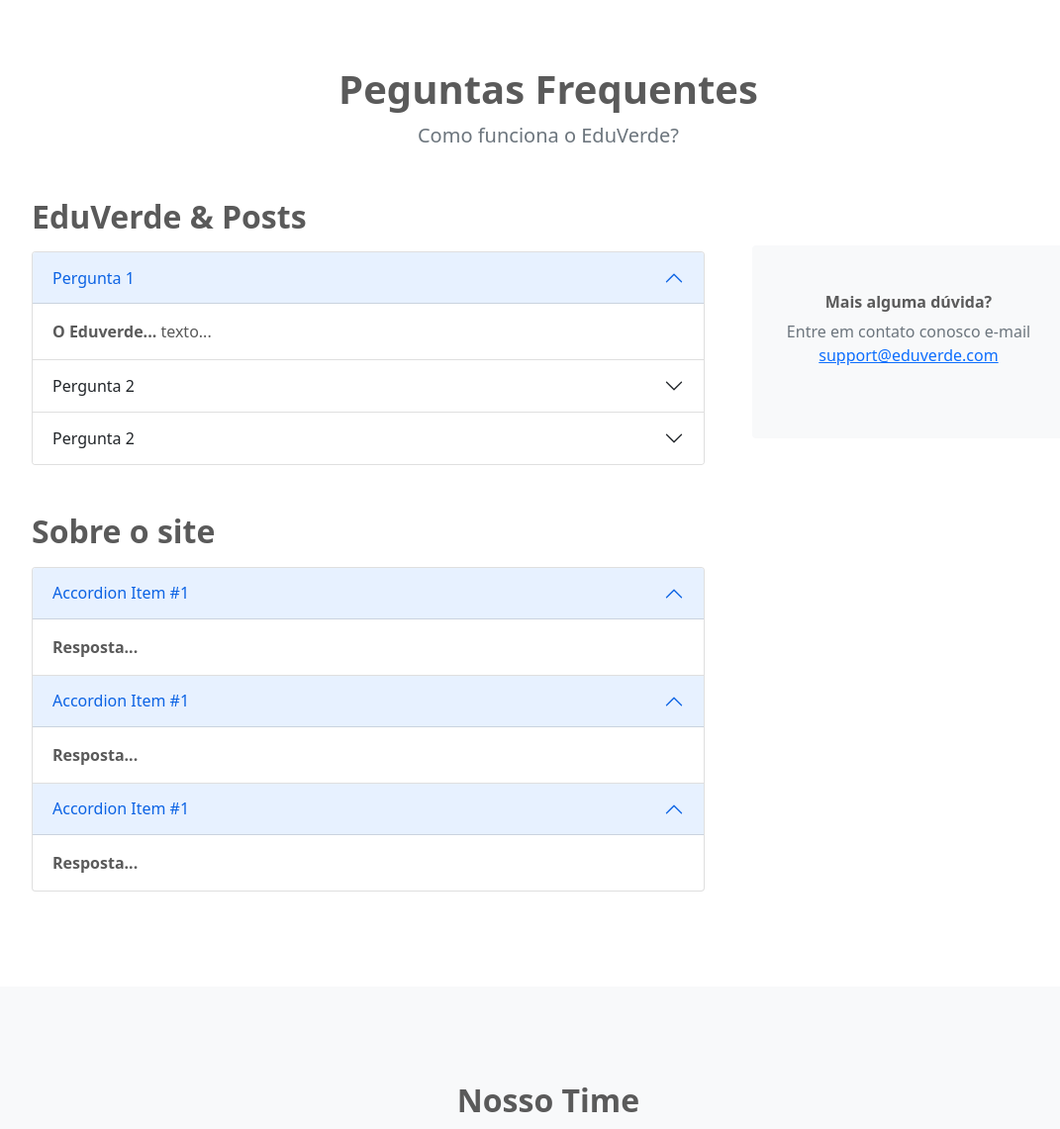
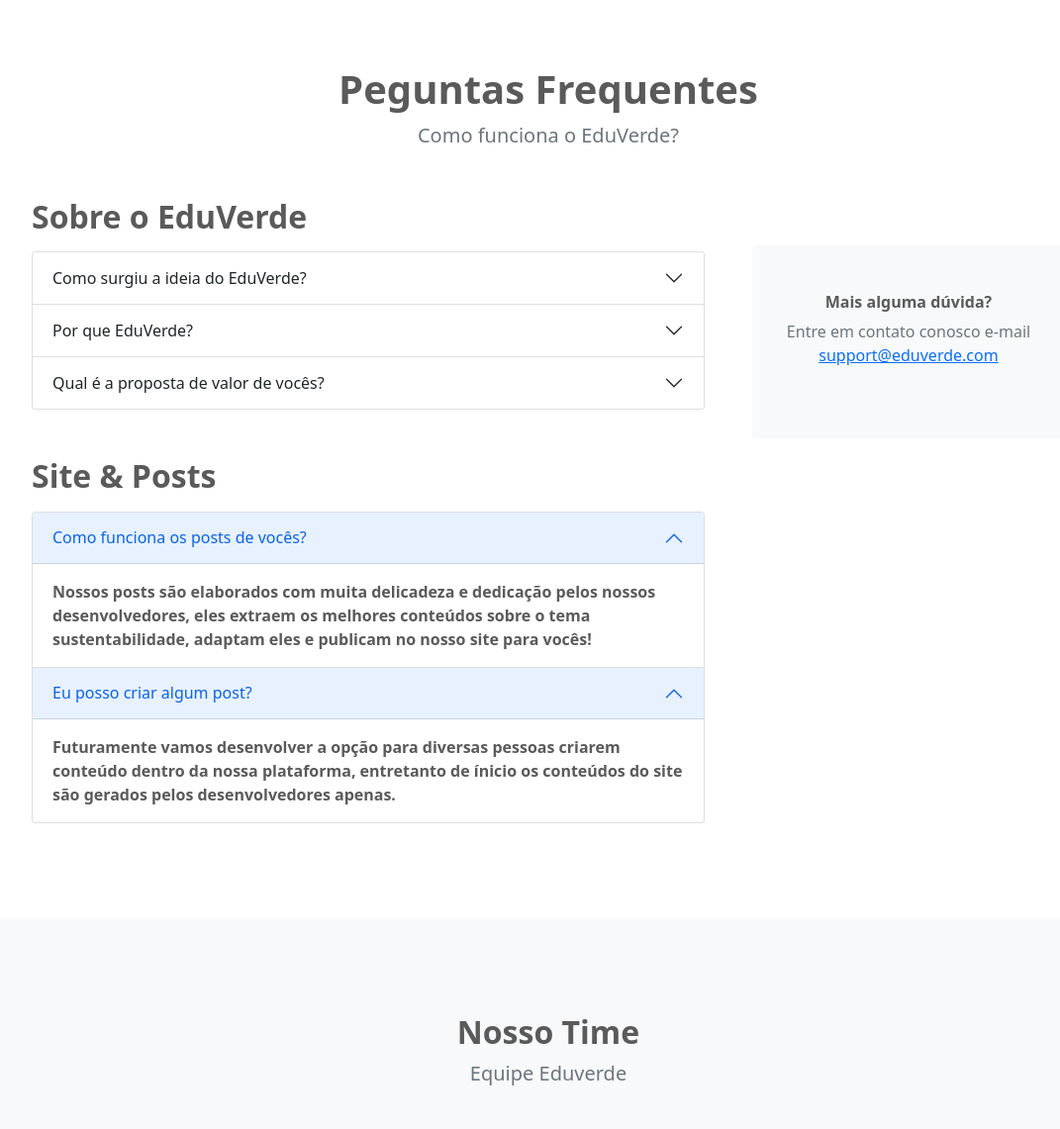
Before and after one commit to VitorDiniz2/PHPdocker2.0, a PHP site: page /about.php in a window 1280 px wide. Shown: the part 102-1243 px from the top of the page at 99% size, without its empty margins (86-1157 px from the left). Run offline with PHP 8.4, Linux system fonts and the light colour scheme; grey boxes labelled with a size stand in for pictures from a placeholder-image service; some libraries are stand-ins or nearby versions.

Commit message:
Add files via upload

```diff
--- a/about.php
+++ b/about.php
@@ -102,24 +102,18 @@ session_start();
                     <div class="row gx-5">
                         <div class="col-xl-8">
                             <!-- FAQ Accordion 1-->
-                            <h2 class="fw-bolder mb-3">EduVerde &amp; Posts</h2>
+                            <h2 class="fw-bolder mb-3">Sobre o EduVerde</h2>
                             <div class="accordion mb-5" id="accordionExample">
-                                <div class="accordion-item">
-                                    <h3 class="accordion-header" id="headingOne"><button class="accordion-button" type="button" data-bs-toggle="collapse" data-bs-target="#collapseOne" aria-expanded="true" aria-controls="collapseOne">Pergunta 1</button></h3>
-                                    <div class="accordion-collapse collapse show" id="collapseOne" aria-labelledby="headingOne" data-bs-parent="#accordionExample">
-                                        <div class="accordion-body">
-                                            <strong>O Eduverde...</strong>
-                                            texto...
-                                            <code></code>
-
-                                        </div>
-                                    </div>
-                                </div>
-                                <div class="accordion-item">
-                                    <h3 class="accordion-header" id="headingTwo"><button class="accordion-button collapsed" type="button" data-bs-toggle="collapse" data-bs-target="#collapseTwo" aria-expanded="false" aria-controls="collapseTwo">Pergunta 2</button></h3>
+                            <div class="accordion-item">
+                                    <h3 class="accordion-header" id="headingTwo"><button class="accordion-button collapsed" type="button" data-bs-toggle="collapse" data-bs-target="#collapseTwo" aria-expanded="false" aria-controls="collapseTwo">Como surgiu a ideia do EduVerde?</button></h3>
                                     <div class="accordion-collapse collapse" id="collapseTwo" aria-labelledby="headingTwo" data-bs-parent="#accordionExample">
                                         <div class="accordion-body">
-                                            <strong>Texto...</strong>
+                                            <strong>Foi proposto para nós, alunos do 5° período de Sistemas de Informações,
+                                              desenvolver aplicações sustentáveis para o trabalho interdisciplinar. Nosso grupo decidiu
+                                              desenvolver o EduVerde pois muitas pessoas são bastante desinformadas sobre esse tipo de
+                                              conteúdo, então decidimos criar esse portal de infromações para todos ficarem cientes da importância
+                                              da sustentabilidade.
+                                            </strong>
 
                                             <code></code>
 
@@ -127,10 +121,27 @@ session_start();
                                     </div>
                                 </div>
                                 <div class="accordion-item">
-                                    <h3 class="accordion-header" id="headingThree"><button class="accordion-button collapsed" type="button" data-bs-toggle="collapse" data-bs-target="#collapseThree" aria-expanded="false" aria-controls="collapseThree">Pergunta 2</button></h3>
+                                    <h3 class="accordion-header" id="headingTwo"><button class="accordion-button collapsed" type="button" data-bs-toggle="collapse" data-bs-target="#collapseTwo" aria-expanded="false" aria-controls="collapseTwo">Por que EduVerde?</button></h3>
+                                    <div class="accordion-collapse collapse" id="collapseTwo" aria-labelledby="headingTwo" data-bs-parent="#accordionExample">
+                                        <div class="accordion-body">
+                                            <strong>Decidimos colocar o nome de EduVerde no nosso projeto pois Edu vem de educar e educação é
+                                              o Verde seria uma referência a sustentabilidade, por isso o nome EduVerde.
+                                            </strong>
+
+                                            <code></code>
+
+                                        </div>
+                                    </div>
+                                </div>
+                                <div class="accordion-item">
+                                    <h3 class="accordion-header" id="headingThree"><button class="accordion-button collapsed" type="button" data-bs-toggle="collapse" data-bs-target="#collapseThree" aria-expanded="false" aria-controls="collapseThree">Qual é a proposta de valor de vocês?</button></h3>
                                     <div class="accordion-collapse collapse" id="collapseThree" aria-labelledby="headingThree" data-bs-parent="#accordionExample">
                                         <div class="accordion-body">
-                                            <strong>Mais texto...</strong>
+                                            <strong>O EduVerde trás como proposta de valor conscientizar e ajudar todos quando se
+                                              trata de sustentabilidade. Vamos desenvolver e trazer os melhores conteúdos para você, estar
+                                              sempre informado sobre tudo que esta acontecendo no planeta e dicas de como você pode
+                                              colaborar com ele nem que seja nos mínimos detalhes.
+                                            </strong>
 
                                             <code></code>
 
@@ -139,13 +150,16 @@ session_start();
                                 </div>
                             </div>
                             <!-- FAQ Accordion 2-->
-                            <h2 class="fw-bolder mb-3">Sobre o site</h2>
+                            <h2 class="fw-bolder mb-3">Site &amp; Posts</h2>
                             <div class="accordion mb-5 mb-xl-0" id="accordionExample2">
                                 <div class="accordion-item">
-                                    <h3 class="accordion-header" id="headingOne"><button class="accordion-button" type="button" data-bs-toggle="collapse" data-bs-target="#collapseOne" aria-expanded="true" aria-controls="collapseOne">Accordion Item #1</button></h3>
+                                    <h3 class="accordion-header" id="headingOne"><button class="accordion-button" type="button" data-bs-toggle="collapse" data-bs-target="#collapseOne" aria-expanded="true" aria-controls="collapseOne">Como funciona os posts de vocês?</button></h3>
                                     <div class="accordion-collapse collapse show" id="collapseOne" aria-labelledby="headingOne" data-bs-parent="#accordionExample2">
                                         <div class="accordion-body">
-                                            <strong>Resposta...</strong>
+                                            <strong>Nossos posts são elaborados com muita delicadeza e dedicação pelos nossos desenvolvedores,
+                                              eles extraem os melhores conteúdos sobre o tema sustentabilidade, adaptam eles e publicam no nosso site
+                                              para vocês!
+                                            </strong>
 
                                             <code></code>
 
@@ -153,27 +167,19 @@ session_start();
                                     </div>
                                 </div>
                                 <div class="accordion-item">
-                                    <h3 class="accordion-header" id="headingOne"><button class="accordion-button" type="button" data-bs-toggle="collapse" data-bs-target="#collapseOne" aria-expanded="true" aria-controls="collapseOne">Accordion Item #1</button></h3>
+                                    <h3 class="accordion-header" id="headingOne"><button class="accordion-button" type="button" data-bs-toggle="collapse" data-bs-target="#collapseOne" aria-expanded="true" aria-controls="collapseOne">Eu posso criar algum post?</button></h3>
                                     <div class="accordion-collapse collapse show" id="collapseOne" aria-labelledby="headingOne" data-bs-parent="#accordionExample2">
                                         <div class="accordion-body">
-                                            <strong>Resposta...</strong>
+                                            <strong>Futuramente vamos desenvolver a opção para diversas pessoas criarem conteúdo dentro da nossa
+                                              plataforma, entretanto de ínicio os conteúdos do site são gerados pelos desenvolvedores apenas.
+                                            </strong>
 
                                             <code></code>
 
                                         </div>
                                     </div>
                                 </div>
-                                <div class="accordion-item">
-                                    <h3 class="accordion-header" id="headingOne"><button class="accordion-button" type="button" data-bs-toggle="collapse" data-bs-target="#collapseOne" aria-expanded="true" aria-controls="collapseOne">Accordion Item #1</button></h3>
-                                    <div class="accordion-collapse collapse show" id="collapseOne" aria-labelledby="headingOne" data-bs-parent="#accordionExample2">
-                                        <div class="accordion-body">
-                                            <strong>Resposta...</strong>
 
-                                            <code></code>
-
-                                        </div>
-                                    </div>
-                                </div>
                             </div>
                         </div>
                         <div class="col-xl-4">
@@ -209,30 +215,30 @@ session_start();
                     <div class="row gx-5 row-cols-1 row-cols-sm-2 row-cols-xl-4 justify-content-center">
                         <div class="col mb-5 mb-5 mb-xl-0">
                             <div class="text-center">
-                                <img class="img-fluid rounded-circle mb-4 px-4" src="https://dummyimage.com/150x150/ced4da/6c757d" alt="..." />
-                                <h5 class="fw-bolder">Vitor Diniz</h5>
-                                <div class="fst-italic text-muted">Founder &amp; CEO</div>
+                                <img class="img-fluid rounded-circle mb-4 px-4" src="icones/augu.jpg" alt="..." />
+                                <h5 class="fw-bolder">Augusto Oliveira</h5>
+                                <div class="fst-italic text-muted">CEO &amp; Fundador</div>
                             </div>
                         </div>
                         <div class="col mb-5 mb-5 mb-xl-0">
                             <div class="text-center">
-                                <img class="img-fluid rounded-circle mb-4 px-4" src="https://dummyimage.com/150x150/ced4da/6c757d" alt="..." />
-                                <h5 class="fw-bolder">Augusto Oliveira</h5>
-                                <div class="fst-italic text-muted">CFO</div>
+                                <img class="img-fluid rounded-circle mb-4 px-4" src="icones/vitor.jfif" alt="..." />
+                                <h5 class="fw-bolder">Vitor Diniz</h5>
+                                <div class="fst-italic text-muted">Desenvolvedor 1</div>
                             </div>
                         </div>
                         <div class="col mb-5 mb-5 mb-sm-0">
                             <div class="text-center">
-                                <img class="img-fluid rounded-circle mb-4 px-4" src="https://dummyimage.com/150x150/ced4da/6c757d" alt="..." />
+                                <img class="img-fluid rounded-circle mb-4 px-4" src="icones/giel.jpg" alt="..." />
                                 <h5 class="fw-bolder">Gierly Barbosa</h5>
-                                <div class="fst-italic text-muted">Operations Manager</div>
+                                <div class="fst-italic text-muted">Desenvolvedor 2</div>
                             </div>
                         </div>
                         <div class="col mb-5">
                             <div class="text-center">
-                                <img class="img-fluid rounded-circle mb-4 px-4" src="https://dummyimage.com/150x150/ced4da/6c757d" alt="..." />
+                                <img class="img-fluid rounded-circle mb-4 px-4" src="icones/missia.jpg" alt="..." />
                                 <h5 class="fw-bolder">Missia Tamela</h5>
-                                <div class="fst-italic text-muted">CTO</div>
+                                <div class="fst-italic text-muted">Desenvolvedor 3</div>
                             </div>
                         </div>
                     </div>
```
Also changed, not shown: index.php (+17 -12 lines), textos.php (+9 -9 lines).
